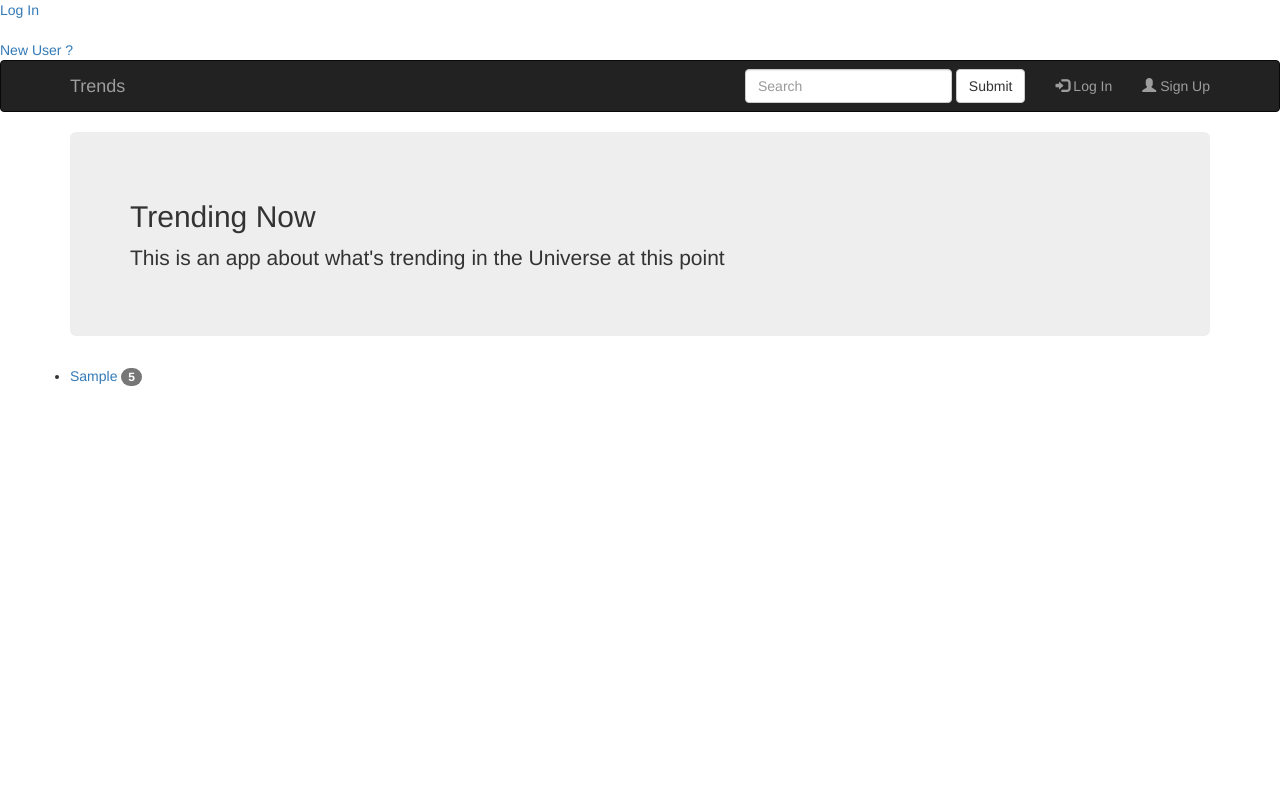
After one commit to Harshil10/Django-stuff, a Django app: page / in a window 1280 px wide. The commit adds this page. Run offline with Django 3.2, Linux system fonts and the light colour scheme; tables that the repository leaves empty hold one stand-in row (values such as "Sample post"); some libraries are stand-ins or nearby versions.

Commit message:
added & modified templates

```diff
--- a/Django-stuff/poll_survey/poll_survey/templates/base.html
+++ b/Django-stuff/poll_survey/poll_survey/templates/base.html
@@ -1,10 +1,41 @@
 <html>
 <head>
+	{% load staticfiles %}
 	<title> Polls Survey </title>
+	<link rel="stylesheet" type="text/css" href="/static/comments.css">
+    <link rel="stylesheet" href="http://maxcdn.bootstrapcdn.com/bootstrap/3.3.5/css/bootstrap.min.css">
+    <script src="https://ajax.googleapis.com/ajax/libs/jquery/1.11.3/jquery.min.js"></script>
+    <script src="http://maxcdn.bootstrapcdn.com/bootstrap/3.3.5/js/bootstrap.min.js"></script>
+	<script src="{% static "js/backstretch.js" %}"></script>
+
 </head>
-<body>
+<body class="smoothscroll">
 
 {% include "partials/header.html" %}
+
+	{% block header %}
+
+	<nav class='navbar navbar-inverse'>
+		<div class='container'>
+			<div class='navbar-header'>
+				<a class='navbar-brand' href='/'> Trends </a>
+			</div>
+			<div>
+				<ul class='nav navbar-nav navbar-right'>
+					<li><a href="/login/"><span class="glyphicon glyphicon-log-in"></span> Log In</a></li>
+					<li><a href="/register/"><span class="glyphicon glyphicon-user"></span> Sign Up</a></li>
+				</ul>
+					<form class='navbar-form navbar-right' role='search'>
+						<div class='form-group'>
+							<input class='form-control' type='text' placeholder='Search'>
+						</div>
+        				<button type="submit" class="btn btn-default">Submit</button>
+      				</form>
+			</div>
+		</div>
+	</nav>
+
+	{% endblock %}
 
 	{% block Information %}
 
--- /dev/null
+++ b/Django-stuff/poll_survey/poll_survey/templates/home.html
@@ -0,0 +1,18 @@
+{% extends 'base.html' %}
+
+{% block content %}
+
+<div class='container'>
+<div class="jumbotron">
+	<h2>Trending Now</h2>
+    <p>This is an app about what's trending in the Universe at this point</p>
+</div>
+{% for poll in polls %}
+      <ul class='list-group'>
+      	<li class='list-group=item'>
+        	<a href="/posts/{{ poll.slug }}"> {{ poll.poll }} <span class="badge">5</span></a>
+        </li>
+       </ul>
+{% endfor %}
+</div>
+{% endblock %}
--- a/Django-stuff/poll_survey/poll_survey/templates/register.html
+++ b/Django-stuff/poll_survey/poll_survey/templates/register.html
@@ -25,8 +25,8 @@
 			<p> Last Name: </p> <input type='text' name='lastname' />
 			<p> User Name: </p> <input type='text' name='username' />
 			<p> Email: </p> <input type='text' name='email' />
-			<p> Password: </p> <input type='text' name='password' />
-			<p> Confirm Password: </p> <input type='text' name='cnf_password' />
+			<p> Password: </p> <input type='password' name='password' />
+			<p> Confirm Password: </p> <input type='password' name='cnf_password' />
 
 			<button>Submit</button>
 		</div>
```
Also changed, not shown: Django-stuff/poll_survey/poll_survey/templates/details_poll.html (added, +23 -0 lines), Django-stuff/poll_survey/poll_survey/templates/login.html (+19 -15 lines), Django-stuff/poll_survey/poll_survey/templates/user_polls.html (added, +23 -0 lines).
